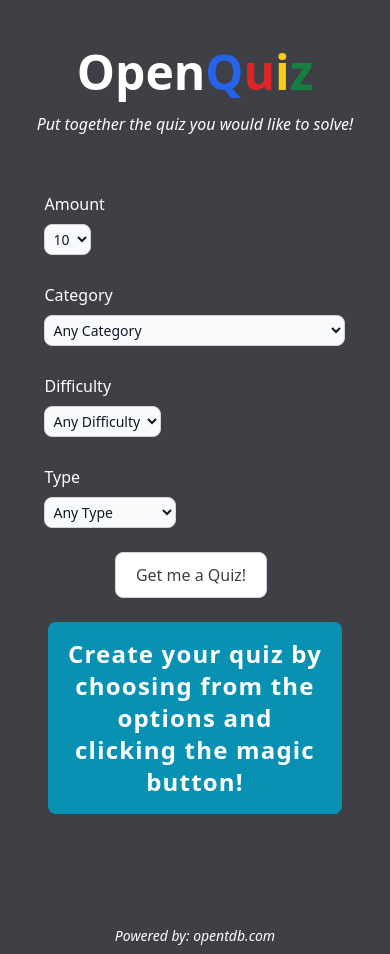
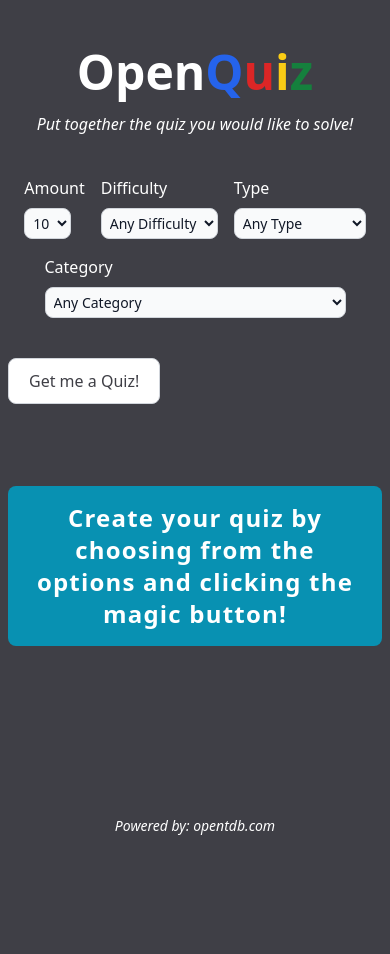
Before and after one commit to MattGomb/opentrivia-app, a Next.js app: page / in a window 390 px wide. After the commit the page ends 844 px from the top, so only its background shows below. Built offline with nearby package versions, Linux system fonts and the light colour scheme.

Commit message:
Adjust styling

```diff
--- a/src/app/page.tsx
+++ b/src/app/page.tsx
@@ -4,7 +4,7 @@ import Footer from '@/components/Footer'
 
 export default function Home() {
   return (
-    <main className="flex min-h-screen flex-col items-center px-8 py-2 md:px-12 lg:px-24 justify-between">
+    <main className="flex min-h-screen flex-col items-center px-2 py-2 justify-between">
       <Select />
       <Quiz />
       <Footer />
--- a/src/components/Quiz.tsx
+++ b/src/components/Quiz.tsx
@@ -26,7 +26,7 @@ const Quiz = () => {
   };
 
   return (
-    <section className="mb-24 p-4 w-full">
+    <section className="mb-24 sm:p-4 w-full">
       <div className="w-full text-center">
         {!data.response_code && data.results.length === 0 && (
           <p className="bg-cyan-600 p-4 font-bold text-white tracking-wider rounded-lg text-2xl">
@@ -40,27 +40,29 @@ const Quiz = () => {
             another quiz!
           </p>
         )}
-        {currentQuestion && currentQuestionIndex < amount && data.response_code === 0 && (
-          <div className="flex flex-col border border-white border-1 rounded-lg drop-shadow-lg bg-slate-700 justify-around h-[36rem] lg:h-[22rem] md:p-5">
-            <h1 className="md:m-4 text-xl">
+        {currentQuestion &&
+          currentQuestionIndex < amount &&
+          data.response_code === 0 && (
+            <div className="flex flex-col border border-white border-1 rounded-lg drop-shadow-lg bg-slate-700 justify-around md:justify-start md:p-5">
+              <h1 className="text-xl pb-4 md:pb-0">
                 {currentQuestionIndex + 1} / {amount}
               </h1>
-            <div className="md:mt-4 md:mb-8" key={currentQuestion.question}>
+              <div className="md:mt-4" key={currentQuestion.question}>
                 {category === 0 && (
-                <p className="md:my-2 text-lg italic">
+                  <p className="md:my-2 md:text-lg italic">
                     {currentQuestion.category}
                   </p>
                 )}
                 {difficulty === "" && (
-                <span className="md:my-2 text-lg italic">
+                  <span className="md:my-2 md:text-lg italic">
                     ({currentQuestion.difficulty})
                   </span>
                 )}
-              <p className="my-2 md:text-lg md:font-bold">
+                <p className="mt-4 md:mt-6 p-2 md:py-0 md:text-lg md:font-bold">
                   {he.decode(currentQuestion.question)}
                 </p>
                 {currentQuestion.type === "boolean" ? (
-                <div className="lg:w-1/2 lg:mx-auto flex flex-wrap justify-center">
+                  <div className="py-2 lg:w-1/2 lg:mx-auto flex flex-wrap justify-center">
                     {[
                       currentQuestion.correct_answer,
                       ...currentQuestion.incorrect_answers,
@@ -78,7 +80,7 @@ const Quiz = () => {
                       ))}
                   </div>
                 ) : (
-                <div className="lg:w-1/2 lg:mx-auto flex flex-wrap justify-center">
+                  <div className="py-2 lg:w-1/2 lg:mx-auto flex flex-wrap justify-center">
                     {[
                       ...currentQuestion.incorrect_answers,
                       currentQuestion.correct_answer,
@@ -100,22 +102,27 @@ const Quiz = () => {
           )}
         {currentQuestionIndex === amount && (
           <div className="border border-white border-1 rounded-lg bg-slate-700">
-            <h1 className="text-3xl font-bold my-4">
+            <h1 className="text-2xl md:text-3xl font-bold my-4">
               Your score is {score} / {amount}!
             </h1>
-            <div className="grid lg:grid-cols-2">
+            <div className="">
               {data.results.map((question, i) => (
-                <div key={i} className="flex flex-col lg:mx-auto">
-                  <p className="font-bold m-1 text-2xl">
+                <div key={i} className="grid grid-cols-1 md:grid-cols-3 px-2 py-2">
+                  <p className="md:col-span-2 font-semibold my-1 px-2 md:pr-5 md:text-left text-xl md:text-2xl">
                     {i + 1}. {he.decode(question.question)}
                   </p>
-                  <p className="m-1 text-lg">
+                  <div className="md:col-span-1 md:text-left">
+                    <p className="mt-2 mb-1 md:text-lg">
                       The correct answer was:{" "}
-                    <TiTick color="green" size={24} className="inline-block" />{" "}
+                      <TiTick
+                        color="green"
+                        size={24}
+                        className="inline-block"
+                      />{" "}
                       {he.decode(question.correct_answer)}
                     </p>
                     {question.correct_answer === chosenAnswer[i] ? (
-                    <p className="mb-3 mt-2 text-lg">
+                      <p className="mb-1 md:text-lg">
                         Your answer was:{" "}
                         <TiTick
                           color="green"
@@ -125,12 +132,17 @@ const Quiz = () => {
                         {he.decode(chosenAnswer[i])}
                       </p>
                     ) : (
-                    <p className="mb-3 mt-2 text-lg">
+                      <p className="mb-1 md:text-lg">
                         Your answer was:{" "}
-                      <FaTimes color="red" size={24} className="inline-block" />{" "}
+                        <FaTimes
+                          color="red"
+                          size={24}
+                          className="inline-block"
+                        />{" "}
                         {he.decode(chosenAnswer[i])}
                       </p>
                     )}
+                  </div>
                 </div>
               ))}
             </div>
--- a/src/components/Select.tsx
+++ b/src/components/Select.tsx
@@ -29,8 +29,8 @@ const Select = () => {
       <p className="italic mb-10">
         Put together the quiz you would like to solve!
       </p>
-      <div className="flex flex-col md:flex-row my-4 gap-5">
-        <div>
+      <div className="flex flex-wrap flex-row mb-8 gap-x-4 gap-y-2 md:gap-x-6 justify-center">
+        <div className="order-1 md:order-1">
           <label htmlFor="amount" className="py-2">
             Amount
           </label>
@@ -50,7 +50,7 @@ const Select = () => {
             <option value={20}>20</option>
           </select>
         </div>
-        <div>
+        <div className="order-4 md:order-2">
           <label htmlFor="category" className="py-2">
             Category
           </label>
@@ -93,7 +93,7 @@ const Select = () => {
             <option value={32}>Entertainment: Cartoon &amp; Animations</option>
           </select>
         </div>
-        <div>
+        <div className="order-2 md:order-3">
           <label htmlFor="difficulty" className="py-2">
             Difficulty
           </label>
@@ -113,7 +113,7 @@ const Select = () => {
             <option value={"hard"}>Hard</option>
           </select>
         </div>
-        <div>
+        <div className="order-3 md:order-4">
           <label htmlFor="type" className="py-2">
             Type
           </label>
@@ -133,7 +133,7 @@ const Select = () => {
           </select>
         </div>
       </div>
-      <div className="flex flex-wrap gap-2 justify-center">
+      <div className="flex w-full justify-between">
         <button
           className="text-zinc-700 bg-white border border-gray-300 focus:outline-none hover:bg-gray-100 focus:ring-4 focus:ring-gray-200 font-medium rounded-lg px-5 py-2.5 mr-2 mb-2 dark:bg-gray-800 dark:text-white dark:border-gray-600 dark:hover:bg-gray-700 dark:hover:border-gray-600 dark:focus:ring-gray-700 disabled:bg-gray-500
           disabled:text-gray-300 disabled:border-gray-300
```
Lines whose indentation alone changed are shown as unchanged.
